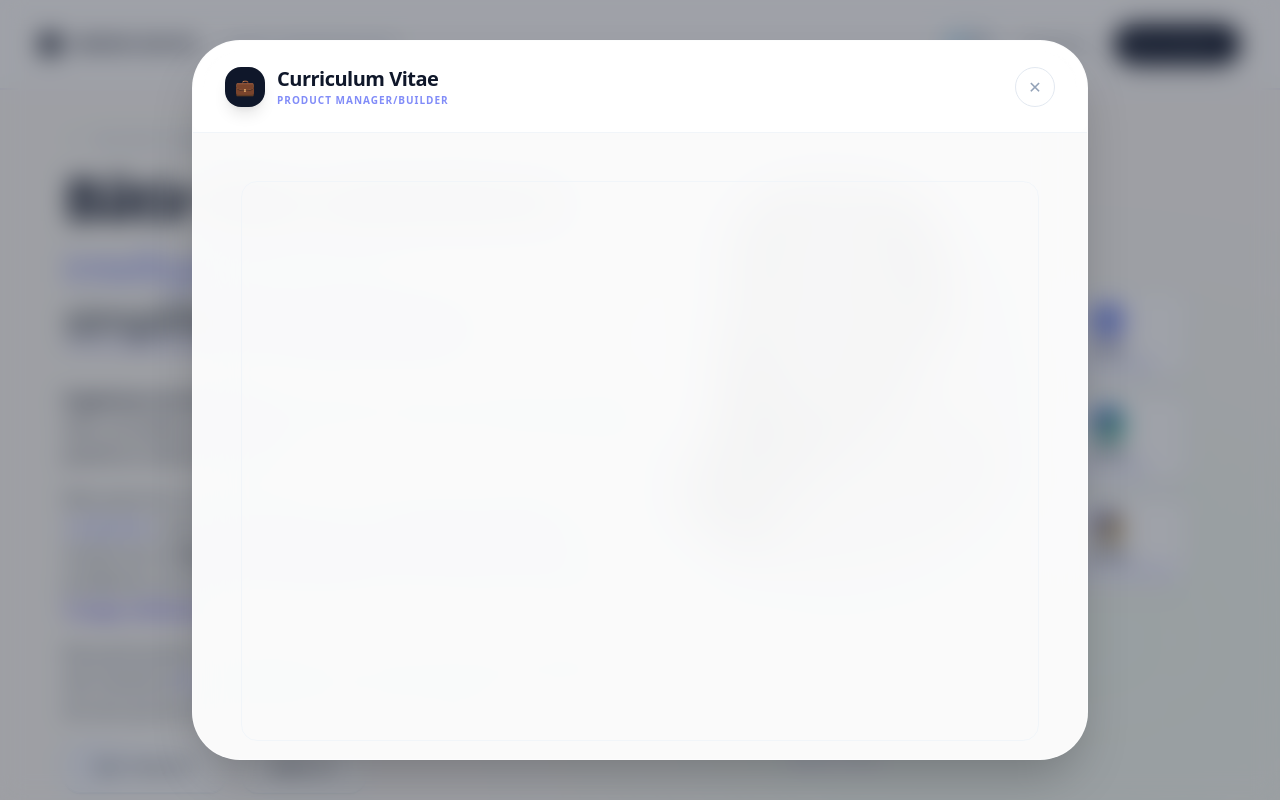
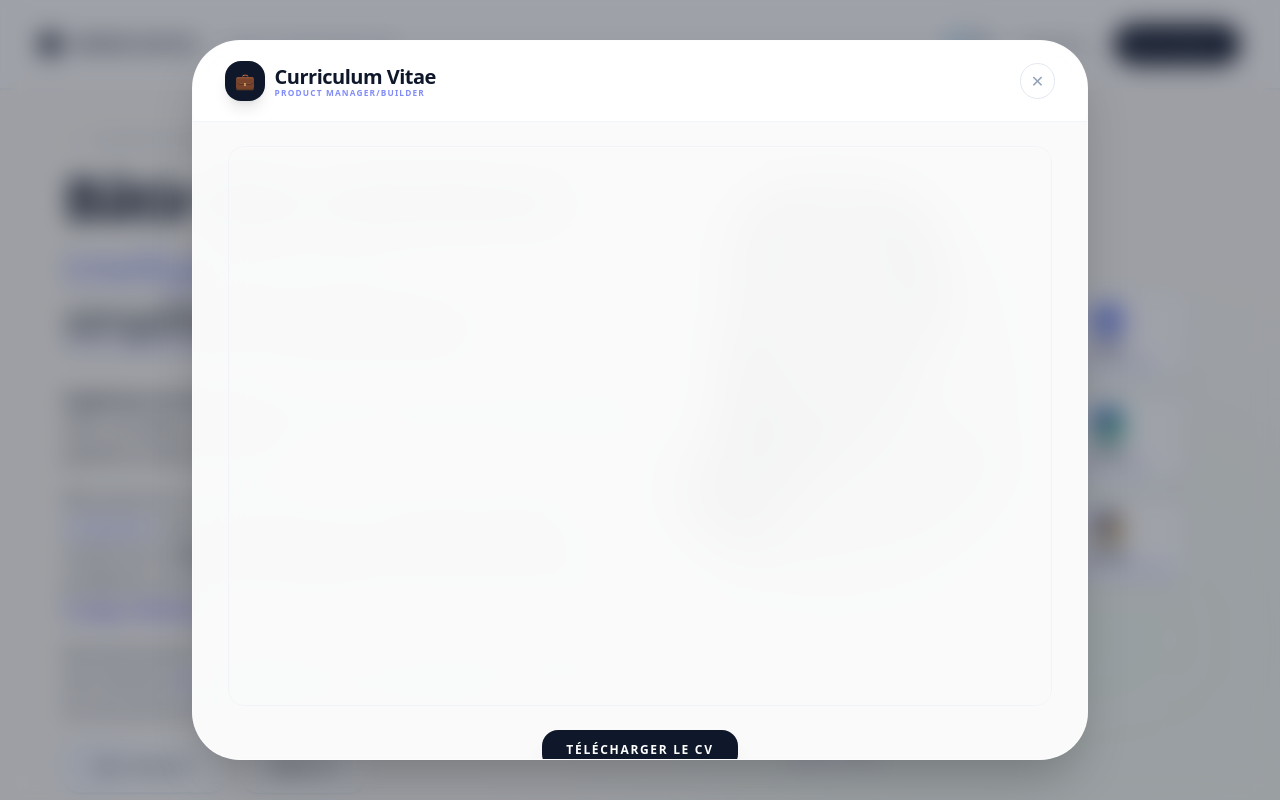
Before and after one commit to Amynata/pm-portfolio, a website with bundled scripts: page index.html in a window 1280 px wide. Both pictures are taken after a click on the button "MON CV". Shown: the top 800 px of the page. Built offline with nearby package versions, Linux system fonts and the light colour scheme; files whose address does not match are found by name.

Commit message:
PROTFOLIO version finale v1

```diff
--- a/styles.css
+++ b/styles.css
@@ -1044,13 +1044,6 @@ button.portfolio-pillar-card.hub-pillar-card {
   height: 1.15rem;
 }
 
-/* iPhone SE conserve le padding de base ; sur écrans iPhone plus larges, on ouvre la capsule */
-@media (min-width: 390px) and (max-width: 430px) {
-  .hub-cert-badge {
-    padding: 0.4rem 2rem 0.4rem 1.65rem;
-  }
-}
-
 @media (min-width: 640px) {
   .hub-cert-badge {
     padding: 0.45rem 0.2rem 0.45rem 0.75rem;
@@ -1068,8 +1061,8 @@ button.portfolio-pillar-card.hub-pillar-card {
   }
 }
 
-/* iPad Mini/Air : on conserve une capsule plus large pour équilibrer le texte dans le cercle */
-@media (min-width: 768px) and (max-width: 834px) {
+/* Surcharge placée après le breakpoint 640px pour conserver le padding mobile sur smartphones larges/paysage. */
+@media (hover: none) and (pointer: coarse) and (max-width: 932px) {
   .hub-cert-badge {
     padding: 0.4rem 2rem 0.4rem 1.65rem;
   }
@@ -1316,14 +1309,7 @@ a {
     border-radius: 1.25rem;
   }
 
-  /* CV mobile : hauteur du PDF maîtrisée pour éviter une double zone de scroll trop lourde */
-  .cv-preview-wrap {
-    min-height: 56vh;
-  }
-
-  .cv-preview-iframe {
-    height: 56vh;
-  }
+  /* CV mobile : géré plus bas dans le bloc CV dédié pour éviter les conflits de cascade. */
 }
 
 /* Modale "Projets persos" : layout mobile/tablette (<768px) sans chevauchement. */
@@ -1854,60 +1840,15 @@ a {
   }
 }
 
-/* CV desktop/tablette : conserve une zone de lecture confortable */
-.cv-preview-wrap {
-  min-height: 70vh;
-}
-
-.cv-preview-iframe {
-  height: 70vh;
-}
-
-/* CV modal responsive : on compacte la chrome (header, paddings, CTA) pour garder la lecture PDF confortable. */
-@media (max-width: 1024px) {
-  #cv-modal {
-    padding: 0.9rem;
-  }
-
-  #cv-modal-content {
-    max-height: 92vh;
-    border-radius: 2.25rem;
-  }
-
-  #cv-modal-body {
-    padding: 1.25rem 1.1rem 1.35rem;
-  }
-
-  .cv-preview-wrap {
-    min-height: 62vh;
-  }
-
-  .cv-preview-iframe {
-    height: 62vh;
-  }
-}
-
-/* Tablettes type iPad : header légèrement réduit, lecture PDF encore ample. */
-@media (min-width: 768px) and (max-width: 1024px) {
-  #cv-modal .sticky.top-0 {
-    padding: 1rem 1.2rem;
-  }
-
-  #cv-modal-title {
-    font-size: 1.05rem;
-    line-height: 1.15;
-  }
-}
-
-/* Smartphones : header et CTA simplifiés pour éviter les chevauchements latéraux. */
-@media (max-width: 640px) {
+/* CV responsive mobile-first : modale, preview PDF et CTA harmonisés pour tous les devices. */
 #cv-modal {
   padding: 0.65rem;
 }
 
 #cv-modal-content {
+  max-height: 94vh;
   border-radius: 1.35rem;
-    max-height: 94vh;
+  overflow-x: hidden;
 }
 
 #cv-modal .sticky.top-0 {
@@ -1961,9 +1902,8 @@ a {
   font-size: 0.64rem;
   letter-spacing: 0.13em;
 }
-}
-
-/* Très petits mobiles : on réduit encore la densité visuelle sans dégrader la tap-zone. */
+
+/* Très petits mobiles : densité réduite, lecture conservée. */
 @media (max-width: 380px) {
   #cv-modal .sticky.top-0 {
     padding: 0.75rem 0.75rem;
@@ -1991,7 +1931,7 @@ a {
   }
 }
 
-/* Mobiles en paysage bas : on protège l'usage en limitant la hauteur de l'iframe. */
+/* Mobiles en paysage bas : on protège l’usage avec une preview plus compacte. */
 @media (max-height: 520px) and (orientation: landscape) {
   .cv-preview-wrap {
     min-height: 48vh;
@@ -1999,6 +1939,83 @@ a {
 
   .cv-preview-iframe {
     height: 48vh;
+  }
+}
+
+/* Tablettes : plus de respiration sur la chrome et la zone PDF. */
+@media (min-width: 768px) {
+  #cv-modal {
+    padding: 0.9rem;
+  }
+
+  #cv-modal-content {
+    max-height: 92vh;
+    border-radius: 2.25rem;
+  }
+
+  #cv-modal .sticky.top-0 {
+    padding: 1rem 1.2rem;
+  }
+
+  #cv-modal-title {
+    font-size: 1.05rem;
+  }
+
+  #cv-modal-body {
+    padding: 1.25rem 1.1rem 1.35rem;
+  }
+
+  .cv-preview-wrap {
+    min-height: 62vh;
+  }
+
+  .cv-preview-iframe {
+    height: 62vh;
+  }
+
+  .cv-download-btn {
+    width: auto;
+    padding: 0.78rem 1.2rem;
+    font-size: 0.7rem;
+  }
+}
+
+/* Desktop : lecture confortable et actions au format standard. */
+@media (min-width: 1024px) {
+  #cv-modal {
+    padding: 1rem 1.5rem;
+  }
+
+  #cv-modal-content {
+    max-height: 90vh;
+    border-radius: 3rem;
+  }
+
+  #cv-modal .sticky.top-0 {
+    padding: 1.25rem 2rem;
+  }
+
+  #cv-modal-title {
+    font-size: 1.25rem;
+  }
+
+  #cv-modal-body {
+    padding: 1.5rem 2.2rem 1.75rem;
+  }
+
+  .cv-preview-wrap {
+    min-height: 70vh;
+  }
+
+  .cv-preview-iframe {
+    height: 70vh;
+    border-radius: 1rem;
+  }
+
+  .cv-download-btn {
+    padding: 0.75rem 1.5rem;
+    font-size: 0.75rem;
+    letter-spacing: 0.14em;
   }
 }
 
```
Lines whose indentation alone changed are shown as unchanged.
